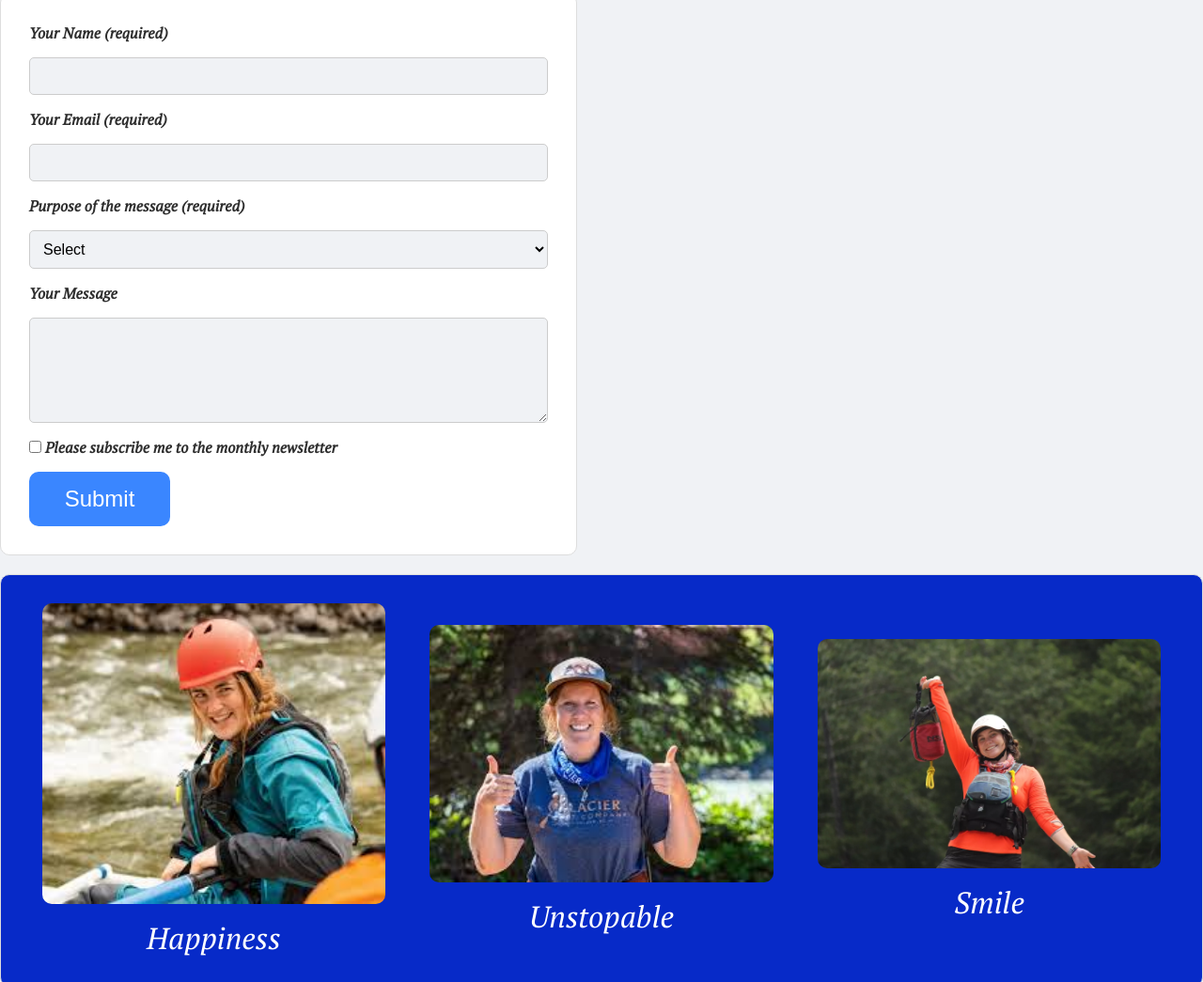
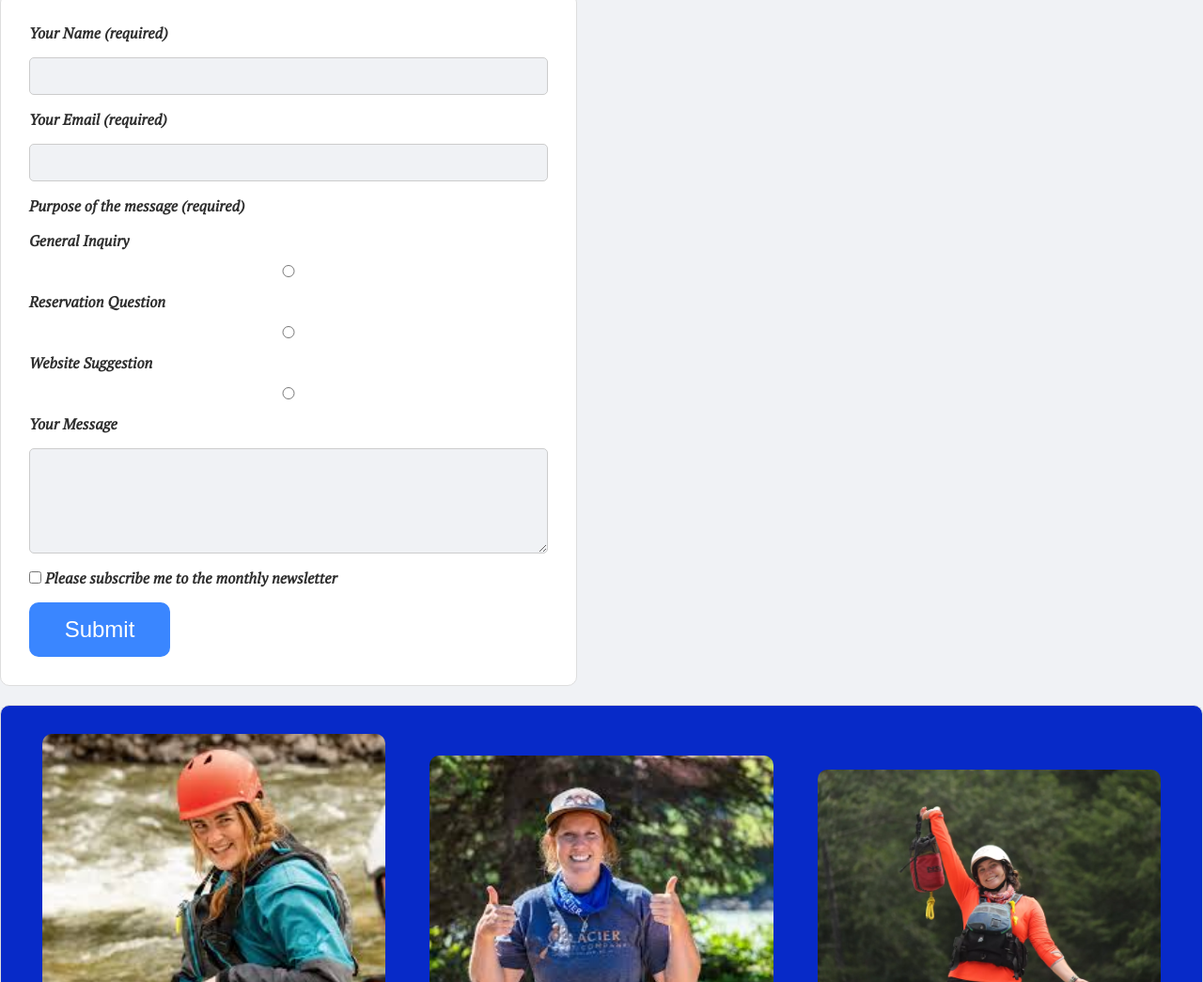
Before and after one commit to Moses-John-1/wdd130, a plain HTML site: page wwr/contact.html in a window 1280 px wide. Shown: the part 667-1712 px from the top of the page at 94% size. Drawn offline with Linux system fonts and the light colour scheme.

Commit message:
Enhancment

```diff
--- a/wwr/contact.html
+++ b/wwr/contact.html
@@ -49,12 +49,14 @@
               <input type="email" id="email" name="email" required>
 
               <label for="purpose">Purpose of the message (required)</label>
-              <select id="purpose" name="purpose" required>
-                <option value="">Select</option>
-                <option value="inquiry">General Inquiry</option>
-                <option value="booking">Reservation Question</option>
-                <option value="feedback">Website Suggestion</option>
-              </select>
+              <label for="inquiry">General Inquiry</label>
+              <input type="radio" id="inquiry" name="purpose" value="inquiry" required>
+
+              <label for="reservation">Reservation Question</label>
+              <input type="radio" id="reservation" name="purpose" value="booking" required>
+
+              <label for="feedback">Website Suggestion</label>
+              <input type="radio" id="feedback" name="purpose" value="feedback" required>
 
               <label for="message">Your Message</label>
               <textarea id="message" name="message" rows="5"></textarea>
```
